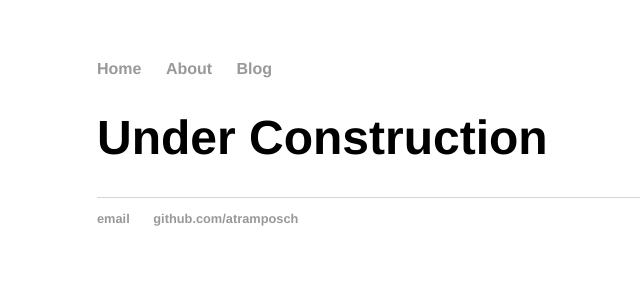
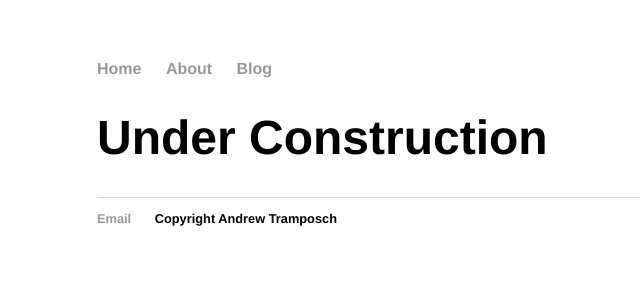
Before and after one commit to atramposch/website, a Jekyll site: the page built from index.html, in a window 1280 px wide. Shown: the top 300 px of the page, without its empty margins (95-735 px from the left). Built offline with Jekyll 4.4.1, drawn with Linux system fonts in a browser that asks for light colours.

Commit message:
Update default.html

```diff
--- a/_layouts/default.html
+++ b/_layouts/default.html
@@ -20,8 +20,8 @@
 			</div><!-- /.container -->
 			<footer>
 	    		<ul>
-	        		<li><a href="mailto:atramposch7@gmail.com">email</a></li>
-	        		<li><a href="https://github.com/atramposch">github.com/atramposch</a></li>
+	        		<li><a href="mailto:atramposch7@gmail.com">Email</a></li>
+	        		<li>Copyright Andrew Tramposch</li>
 				</ul>
 			</footer>
 		</body>
```
